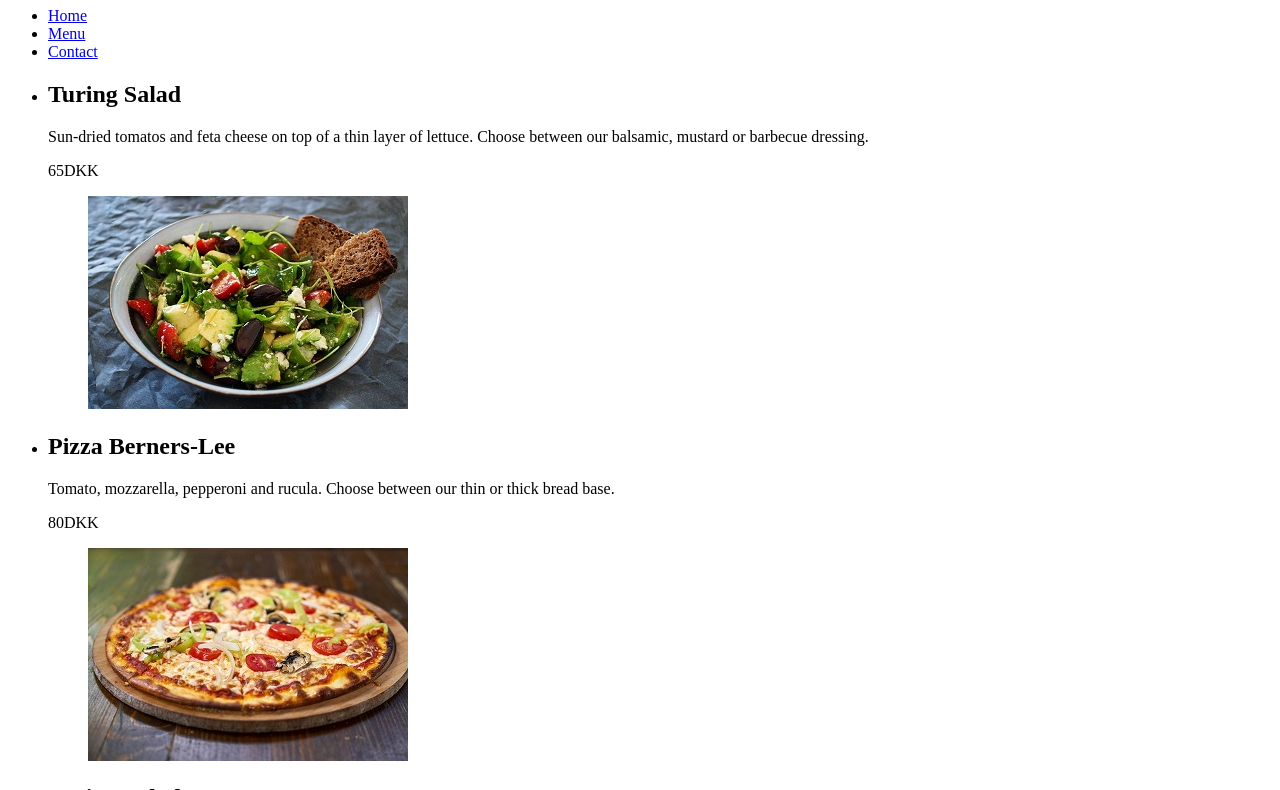
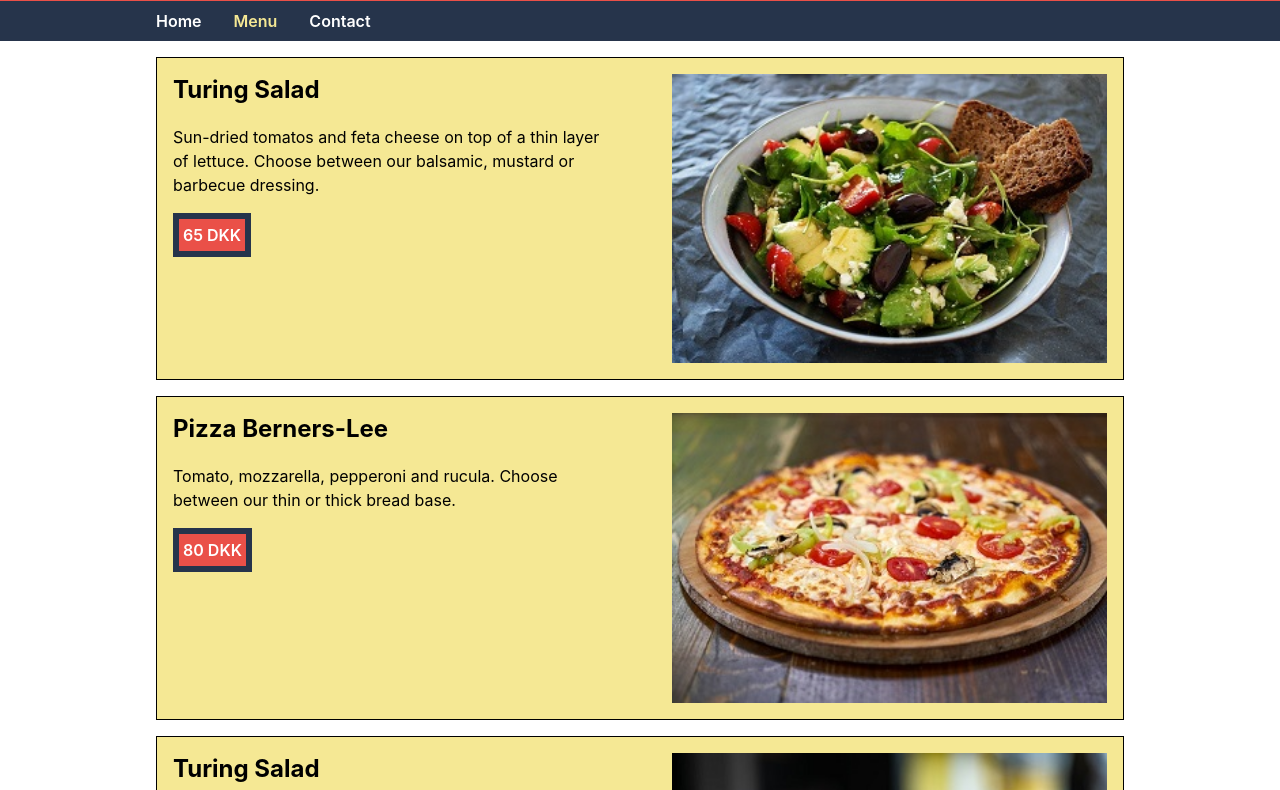
Before and after one commit to niklasschjoldager/ux-mandatory-01-css3-kea-restaurant, a plain HTML site: page menu.html in a window 1280 px wide. Shown: the part 73-863 px from the top of the page. Drawn offline with Linux system fonts and the light colour scheme.

Commit message:
Frontpage & menu page

```diff
--- a/menu.html
+++ b/menu.html
@@ -5,70 +5,102 @@
     <meta http-equiv="X-UA-Compatible" content="IE=edge" />
     <meta name="viewport" content="width=device-width, initial-scale=1.0" />
     <title>KEA Restaurent - Menu</title>
+    <link rel="stylesheet" href="style.css" />
   </head>
   <body>
-    <header>
-      <h1>Restaurant KEA</h1>
-      <nav>
-        <ul>
-          <li>
-            <a href="index.html">Home</a>
+    <header class="header">
+      <h1 class="header__title container">Restaurant KEA</h1>
+      <nav class="navigation">
+        <div class="container container--no-gutters">
+          <ul class="navigation__list">
+            <li class="navigation__item">
+              <a class="navigation__link" href="index.html">Home</a>
             </li>
-          <li>
-            <a href="menu.html">Menu</a>
+            <li class="navigation__item">
+              <a class="navigation__link navigation__link--is-active" href="menu.html">Menu</a>
             </li>
-          <li>
-            <a href="contact.html">Contact</a>
+            <li class="navigation__item">
+              <a class="navigation__link" href="contact.html">Contact</a>
             </li>
           </ul>
+        </div>
       </nav>
     </header>
 
-    <main>
-      <ul>
-        <li>
-          <article>
+    <main class="content">
+      <div class="container">
+        <ul class="menu-list">
+          <li class="menu-list__item">
+            <article class="dish">
+              <div class="grid grid--menu">
+                <div class="grid__column">
+                  <figure>
+                    <img
+                      class="dish__image"
+                      src="img/salad.jpg"
+                      alt="Salad with sun-dried tomatos, feta cheese and lettuce in a white bowl."
+                    />
+                  </figure>
+                </div>
+                <div class="grid__column">
                   <h2>Turing Salad</h2>
                   <p>
-              Sun-dried tomatos and feta cheese on top of a thin layer of lettuce. Choose between our balsamic, mustard
-              or barbecue dressing.
+                    Sun-dried tomatos and feta cheese on top of a thin layer of lettuce. Choose between our balsamic,
+                    mustard or barbecue dressing.
                   </p>
-            <p>65DKK</p>
-            <figure>
-              <img src="img/salad.jpg" alt="Salad with sun-dried tomatos, feta cheese and lettuce in a white bowl." />
-            </figure>
+                  <p class="dish__price">65 DKK</p>
+                </div>
+              </div>
             </article>
           </li>
-        <li>
-          <article>
+          <li class="menu-list__item">
+            <article class="dish">
+              <div class="grid grid--menu">
+                <div class="grid__column">
+                  <figure>
+                    <img
+                      class="dish__image"
+                      src="img/pizza.jpg"
+                      alt="Pizza with tomato, mozzarella, pepperoni and rucola on a wood plate."
+                    />
+                  </figure>
+                </div>
+                <div class="grid__column">
                   <h2>Pizza Berners-Lee</h2>
                   <p>Tomato, mozzarella, pepperoni and rucula. Choose between our thin or thick bread base.</p>
-            <p>80DKK</p>
-            <figure>
-              <img src="img/pizza.jpg" alt="Pizza with tomato, mozzarella, pepperoni and rucola on a wood plate." />
-            </figure>
+                  <p class="dish__price">80 DKK</p>
+                </div>
+              </div>
             </article>
           </li>
-        <li>
-          <article>
-            <h2>Turing Salad</h2>
-            <p>
-              High quality meat, lettuce, tomato, onion, bacon, cheese, jalape&ntilde;os and a lot of love. Which sauce
-              do you prefer: BBQ, Dijon or mayonaisse? It comes with French fries and coleslaw salad
-            </p>
-            <p>115DKK</p>
+          <li class="menu-list__item">
+            <article class="dish">
+              <div class="grid grid--menu">
+                <div class="grid__column">
                   <figure>
                     <img
+                      class="dish__image"
                       src="img/burger.jpg"
                       alt="Burger with high quality meat, lettuce, tomato, onion, bacon, cheese, jalapeños."
                     />
                   </figure>
+                </div>
+                <div class="grid__column">
+                  <h2>Turing Salad</h2>
+                  <p>
+                    High quality meat, lettuce, tomato, onion, bacon, cheese, jalape&ntilde;os and a lot of love. Which
+                    sauce do you prefer: BBQ, Dijon or mayonaisse? It comes with French fries and coleslaw salad
+                  </p>
+                  <p class="dish__price">115 DKK</p>
+                </div>
+              </div>
             </article>
           </li>
         </ul>
+      </div>
     </main>
 
-    <footer>
+    <footer class="footer">
       <small>&copy; 2022 KEA Development</small>
     </footer>
   </body>
--- /dev/null
+++ b/style.css
@@ -0,0 +1,223 @@
+*,
+*::before,
+*::after {
+  box-sizing: inherit;
+}
+
+html {
+  box-sizing: border-box;
+  height: 100%;
+}
+
+:root {
+  --clr-primary: hsl(3, 79%, 60%);
+  --clr-secondary: hsl(216, 33%, 22%);
+  --clr-tertiary: hsl(52, 83%, 77%);
+  --clr-white: hsl(0, 0%, 100%);
+  --clr-black: hsl(0, 0%, 0%);
+  --clr-gray: hsl(0, 0%, 83%);
+}
+
+body {
+  margin: 0;
+  font-family: -apple-system, BlinkMacSystemFont, "Segoe UI", Roboto, Oxygen, Ubuntu, Cantarell, "Open Sans",
+    "Helvetica Neue", sans-serif;
+  line-height: 1.5;
+  display: flex;
+  flex-direction: column;
+  min-height: 100%;
+}
+
+h1,
+h2,
+h3,
+h4,
+h5,
+h6 {
+  margin-top: 0;
+  line-height: 1.3;
+}
+
+p {
+  max-width: 65ch;
+}
+
+p,
+ul {
+  margin-top: 0;
+}
+
+a {
+  color: var(--clr-white);
+  text-decoration: none;
+}
+
+img {
+  max-width: 100%;
+  height: auto;
+  display: block;
+}
+
+.container {
+  padding-inline: 1rem;
+  width: min(100%, 1000px);
+  margin-inline: auto;
+}
+
+.container.container--no-gutters {
+  padding-inline: 0;
+}
+
+.list {
+  color: var(--clr-primary);
+  list-style: none;
+  padding-inline-start: 1rem;
+  display: flex;
+  flex-direction: column;
+  gap: 0.25rem;
+  font-weight: 600;
+  margin-block-end: 0;
+}
+
+figure,
+blockquote {
+  margin: 0;
+  margin-block-end: 1rem;
+}
+
+.header {
+  color: var(--clr-white);
+  background-color: var(--clr-primary);
+}
+
+.header__title {
+  padding-inline: 2rem;
+  padding-block: 1rem;
+  margin-bottom: 0;
+}
+
+.navigation {
+  background-color: var(--clr-secondary);
+  padding-inline: 1rem;
+}
+
+.navigation__list {
+  list-style: none;
+  padding-left: 0;
+  margin-block: 0;
+}
+
+.navigation__link {
+  font-weight: 600;
+  display: block;
+  padding-block: 0.5rem;
+  padding-inline: 1rem;
+  text-align: center;
+}
+
+.navigation__link:not(:last-child) {
+  border-bottom: 1px solid var(--clr-white);
+}
+
+.navigation__link.navigation__link--is-active {
+  color: var(--clr-tertiary);
+}
+
+.content {
+  padding-block: 1rem;
+  flex-grow: 1;
+}
+
+.blockquote {
+  background-color: var(--clr-gray);
+  padding: 1rem;
+  max-width: 65ch;
+}
+
+.flow > *:not(:last-child) {
+  margin-block-end: 1rem;
+}
+
+.footer {
+  padding-inline: 1rem;
+  padding-block: 0.5rem;
+  color: var(--clr-white);
+  background-color: var(--clr-secondary);
+  text-align: center;
+}
+
+@media (min-width: 540px) {
+  .navigation__list {
+    display: flex;
+  }
+
+  .navigation__link {
+    border-bottom: 0;
+  }
+}
+
+@media (min-width: 900px) {
+  .grid {
+    display: flex;
+    flex-direction: row;
+    flex-wrap: wrap;
+    gap: 2rem;
+  }
+
+  .grid--frontpage,
+  .grid--menu {
+    flex-direction: row-reverse;
+    justify-content: space-between;
+  }
+
+  .grid--frontpage figure,
+  .grid--menu figure {
+    margin-bottom: 0;
+    height: 100%;
+  }
+
+  .grid--frontpage img {
+    height: 100%;
+    object-fit: cover;
+  }
+
+  .grid--reverse {
+    flex-direction: row-reverse;
+  }
+
+  .grid__column {
+    flex-basis: calc(50% - 2rem);
+  }
+}
+
+.media-block {
+  width: 100%;
+}
+
+.menu-list {
+  list-style: none;
+  padding-inline-start: 0;
+  display: flex;
+  flex-direction: column;
+  gap: 1rem;
+  margin-block-end: 0;
+}
+
+.dish {
+  background-color: var(--clr-tertiary);
+  border: 1px solid var(--clr-black);
+  padding: 1rem;
+}
+
+.dish__image {
+  width: 100%;
+}
+
+.dish__price {
+  border: 6px solid var(--clr-secondary);
+  display: inline-block;
+  padding: 0.25rem;
+  background-color: var(--clr-primary);
+  color: var(--clr-white);
+  font-weight: 600;
+}
```
Also changed, not shown: contact.html (+17 -12 lines), index.html (+39 -26 lines). Lines whose indentation alone changed are shown as unchanged.
